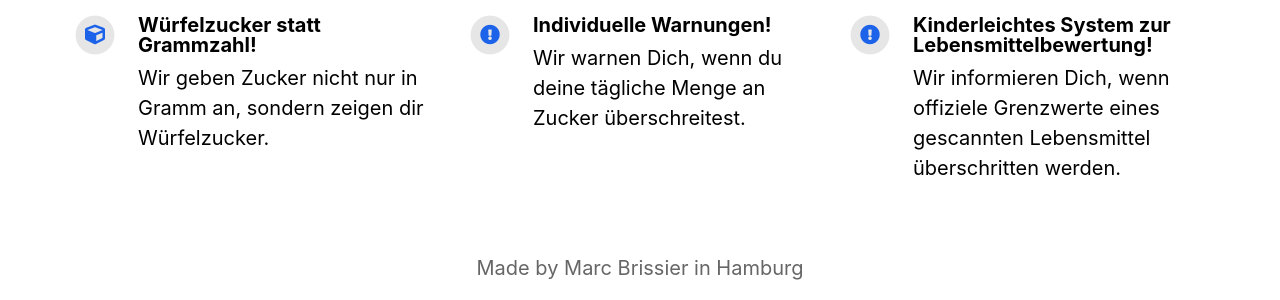
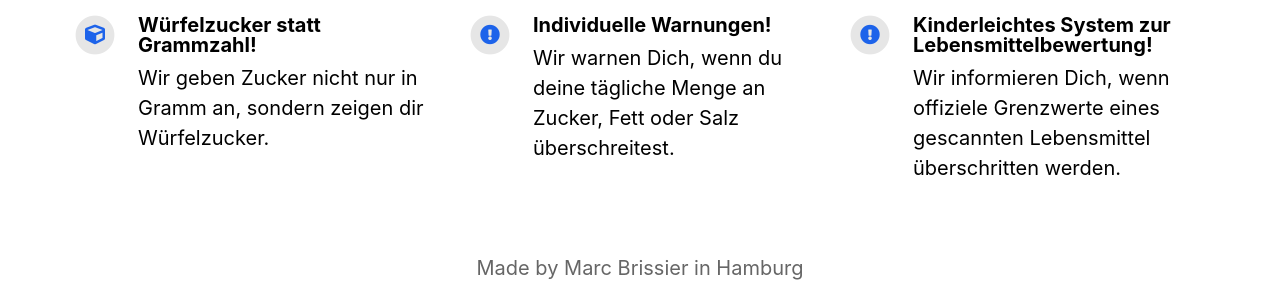
Before and after one commit to mbrissier/scood, a Jekyll site: the page built from index.html, in a window 1280 px wide. Shown: the part 1069-1369 px from the top of the page. Built offline with Jekyll 4.4.1, drawn with Linux system fonts in a browser that asks for light colours; nearby versions of some CDN libraries.

Commit message:
changes a

```diff
--- a/_config.yml
+++ b/_config.yml
@@ -40,7 +40,7 @@ features                                  :
     fontawesome_icon_name                 : cube
 
   - title                                 : Individuelle Warnungen!
-    description                           : Wir warnen Dich, wenn du deine tägliche Menge an Zucker überschreitest.
+    description                           : Wir warnen Dich, wenn du deine tägliche Menge an Zucker, Fett oder Salz überschreitest.
     fontawesome_icon_name                 : exclamation-circle
 
   - title                                 : Kinderleichtes System zur Lebensmittelbewertung!
```
